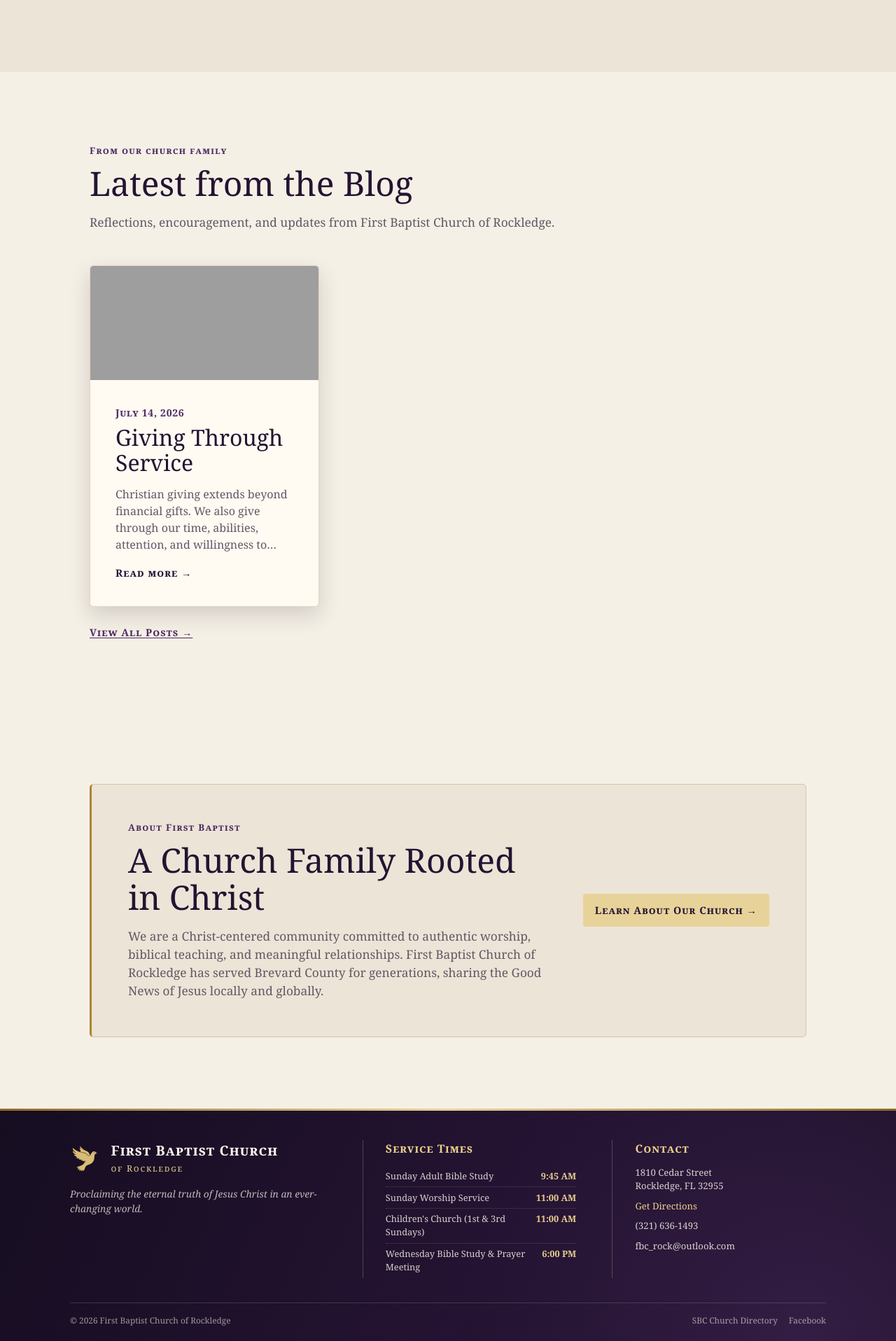
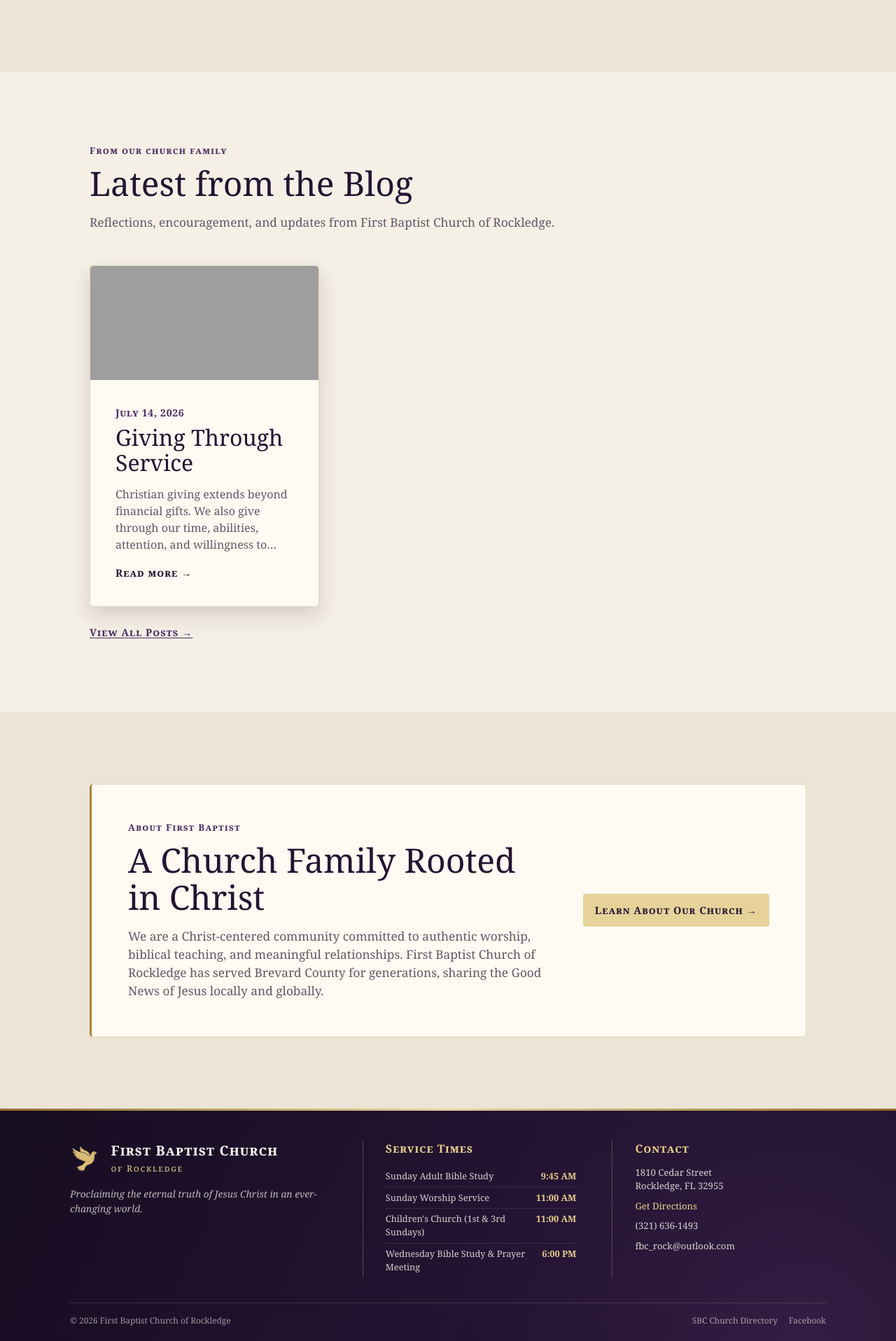
Before and after one commit to fbcrockledgewebdemo/fbcrockledgewebdemo.github.io, a Jekyll site: the page built from index.html, in a window 1280 px wide. Shown: the part 2241-4157 px from the top of the page at 70% size. Built offline with Jekyll 4.4.1, drawn with Linux system fonts in a browser that asks for light colours; grey boxes are pictures that could not be loaded.

Commit message:
Alternate home section backgrounds

```diff
--- a/assets/css/styles.css
+++ b/assets/css/styles.css
@@ -540,6 +540,10 @@ a {
   border-radius: 0.35rem;
 }
 
+.home-section-muted .home-about-panel {
+  background: var(--surface-light);
+}
+
 .home-about-panel > div {
   max-width: 44rem;
 }
--- a/index.html
+++ b/index.html
@@ -164,7 +164,7 @@ description: Welcome to First Baptist Church of Rockledge. Join us for Sunday wo
   </section>
 {% endif %}
 
-<section class="home-section" aria-labelledby="about-home-heading">
+<section class="home-section home-section-muted" aria-labelledby="about-home-heading">
   <div class="home-shell">
     <article class="home-about-panel">
       <div>
```
